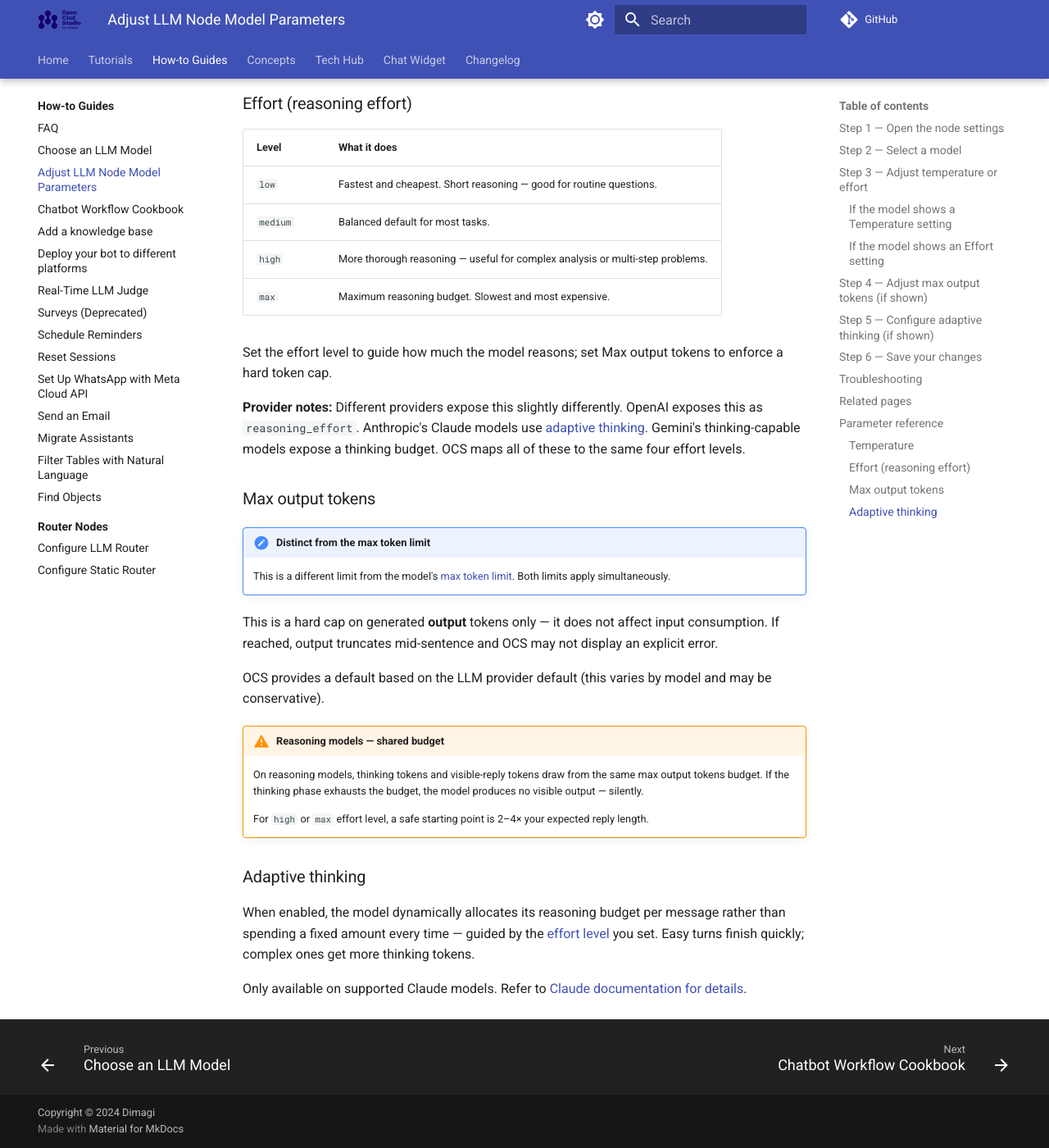
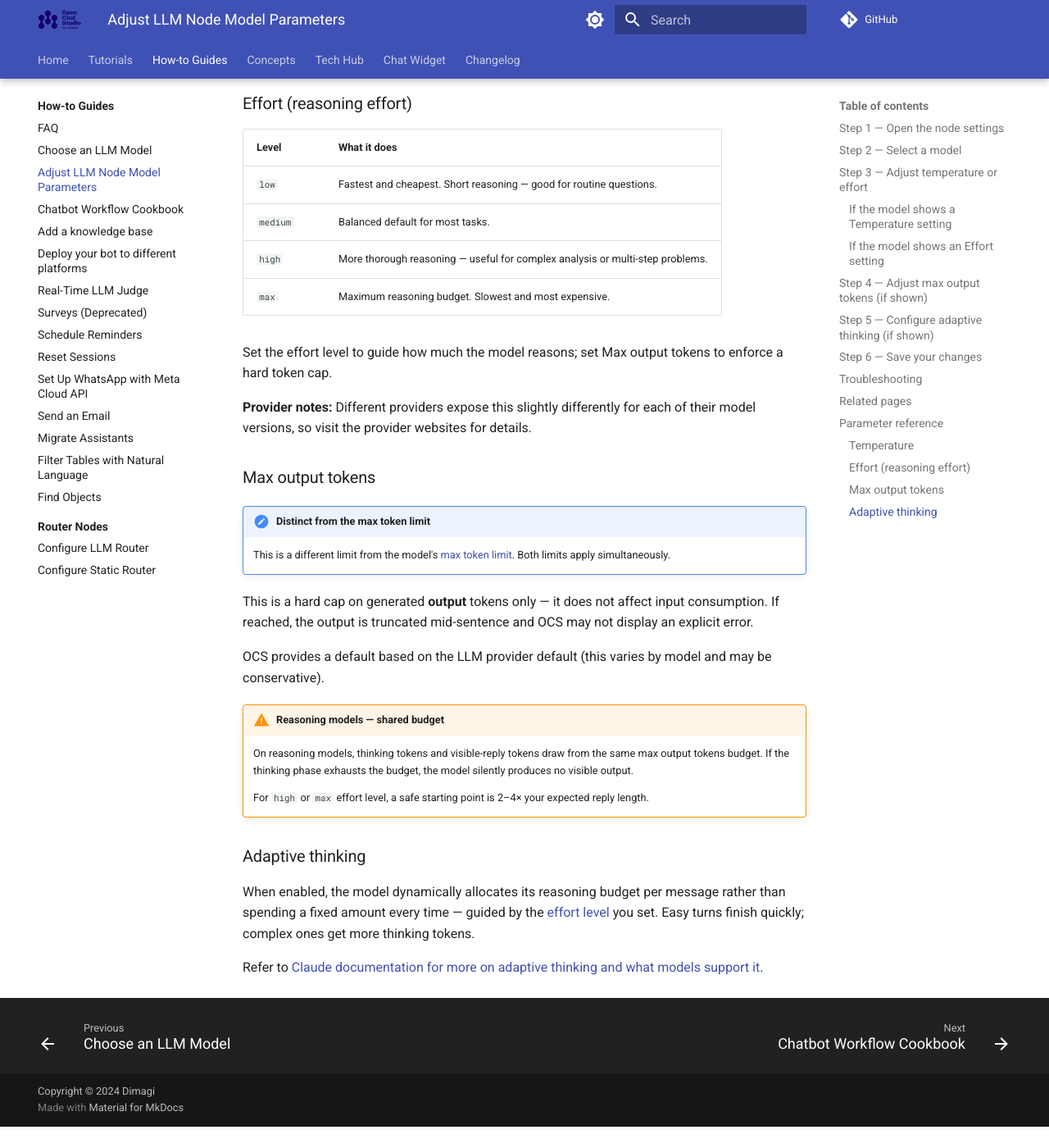
Before and after one commit to dimagi/open-chat-studio-docs, an MkDocs documentation site: the page built from docs/how-to/adjust_llm_node_model_parameters.md, in a window 1280 px wide and 1400 px high, scrolled down 2752 px. Shown: the whole window at 82% size. Built offline with MkDocs 1.6.1 and Material for MkDocs 9.7.7, drawn with Linux system fonts in a browser that asks for light colours; a script that is not in the unit is left out; comment, search, counter and statistics services are not loaded; after the commit the page ends 4126 px from its top, so only the background shows below that; some of the changed text lies outside the part shown.

Commit message:
Claude review changes- small

```diff
--- a/docs/how-to/adjust_llm_node_model_parameters.md
+++ b/docs/how-to/adjust_llm_node_model_parameters.md
@@ -22,7 +22,7 @@ This guide walks you through adjusting the LLM model parameters on an [LLM node]
 
 ## Step 3 — Adjust temperature or effort
 
-Once you select an LLM model, Open Chat Studio shows only the parameter settings that apply to it. This can be one or more settings.
+Once you select an LLM model, Open Chat Studio shows only the parameter settings that apply to it. There may be one or more settings.
 
 ### If the model shows a Temperature setting
 
@@ -97,19 +97,19 @@ This section covers the precise behaviour of each parameter. It is intended for
 
 Set the effort level to guide how much the model reasons; set Max output tokens to enforce a hard token cap.
 
-**Provider notes:** Different providers expose this slightly differently. OpenAI exposes this as `reasoning_effort`. Anthropic's Claude models use [adaptive thinking](#adaptive-thinking). Gemini's thinking-capable models expose a thinking budget. OCS maps all of these to the same four effort levels.
+**Provider notes:** Different providers expose this slightly differently for each of their model versions, so visit the provider websites for details.
 
 ### Max output tokens
 
 !!! note "Distinct from the max token limit"
     This is a different limit from the model's [max token limit](../concepts/llm.md#max-token-limit). Both limits apply simultaneously.
 
-This is a hard cap on generated **output** tokens only — it does not affect input consumption. If reached, output truncates mid-sentence and OCS may not display an explicit error.
+This is a hard cap on generated **output** tokens only — it does not affect input consumption. If reached, the output is truncated mid-sentence and OCS may not display an explicit error.
 
 OCS provides a default based on the LLM provider default (this varies by model and may be conservative).
 
 !!! warning "Reasoning models — shared budget"
-    On reasoning models, thinking tokens and visible-reply tokens draw from the same max output tokens budget. If the thinking phase exhausts the budget, the model produces no visible output — silently.
+    On reasoning models, thinking tokens and visible-reply tokens draw from the same max output tokens budget. If the thinking phase exhausts the budget, the model silently produces no visible output.
 
     For `high` or `max` effort level, a safe starting point is 2–4× your expected reply length.
 
@@ -117,4 +117,4 @@ OCS provides a default based on the LLM provider default (this varies by model a
 
 When enabled, the model dynamically allocates its reasoning budget per message rather than spending a fixed amount every time — guided by the [effort level](#effort-reasoning-effort) you set. Easy turns finish quickly; complex ones get more thinking tokens.
 
-Only available on supported Claude models. Refer to [Claude documentation for details](https://platform.claude.com/docs/en/about-claude/models/choosing-a-model).
+Refer to [Claude documentation for more on adaptive thinking and what models support it](https://platform.claude.com/docs/en/build-with-claude/adaptive-thinking).
```
